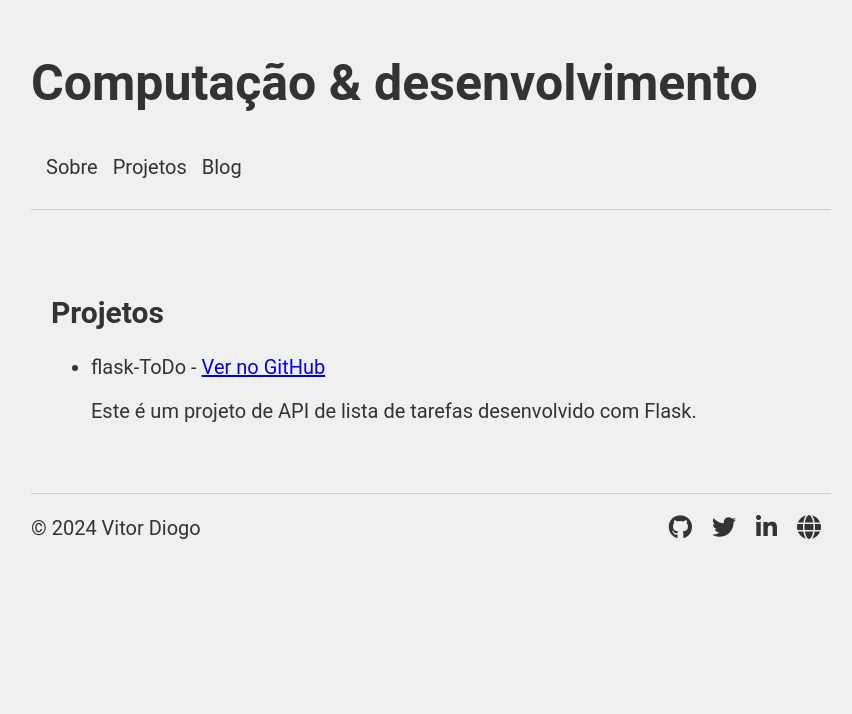
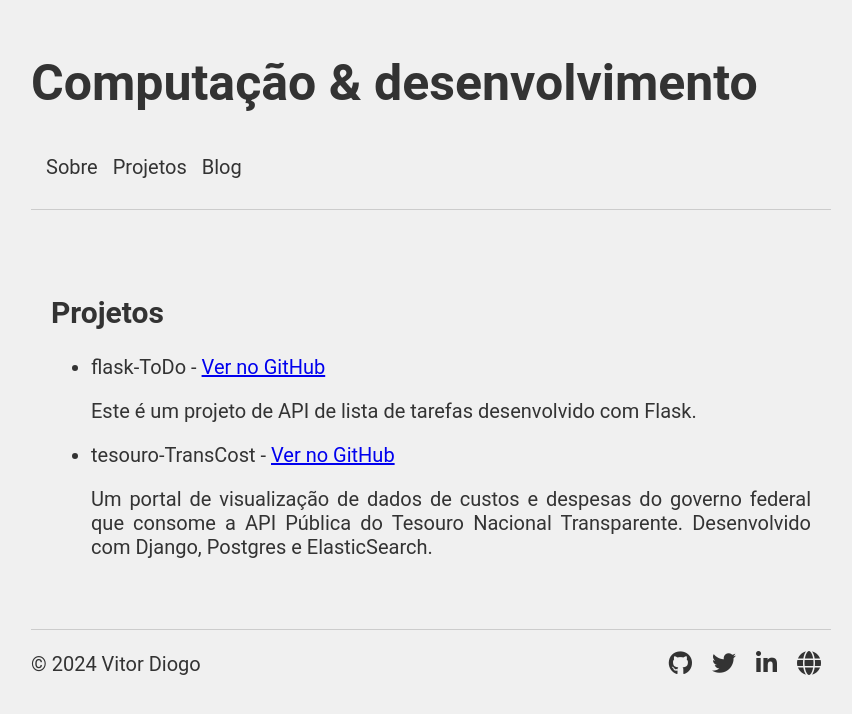
Before and after one commit to vpdiogo/my-website, a plain HTML site: page projects.html in a window 1280 px wide. Shown: the whole page, without its empty margins (209-1061 px from the left). Drawn offline with Linux system fonts and the light colour scheme.

Commit message:
feat: add new link project

```diff
--- a/projects.html
+++ b/projects.html
@@ -19,6 +19,13 @@
                     flask-ToDo - <a href="https://github.com/vpdiogo/flask-ToDo">Ver no GitHub</a>
                     <p>Este é um projeto de API de lista de tarefas desenvolvido com Flask.</p>
                 </li>
+                <li>
+                    tesouro-TransCost - <a href="https://github.com/vpdiogo/tesouro-TransCost">Ver no GitHub</a>
+                    <p>Um portal de visualização de dados de custos e despesas do governo federal
+                        que consome a API Pública do Tesouro Nacional Transparente.
+                        Desenvolvido com Django, Postgres e ElasticSearch.
+                    </p>
+                </li>
             </ul>
         </section>
     </main>
```
